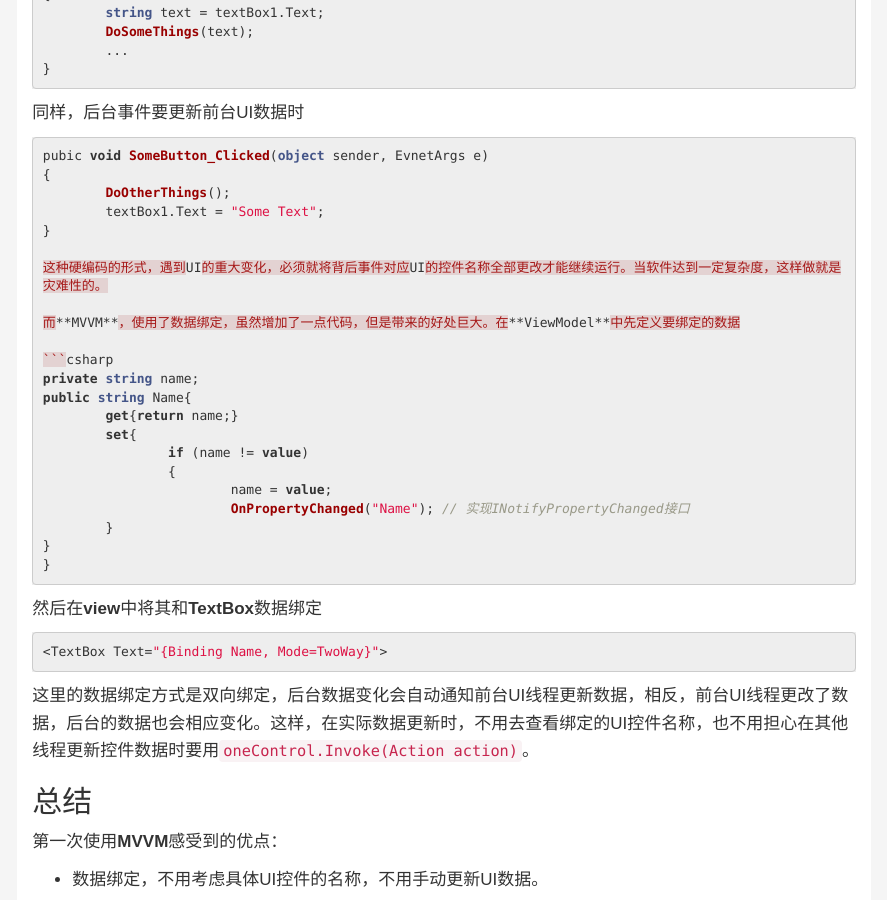
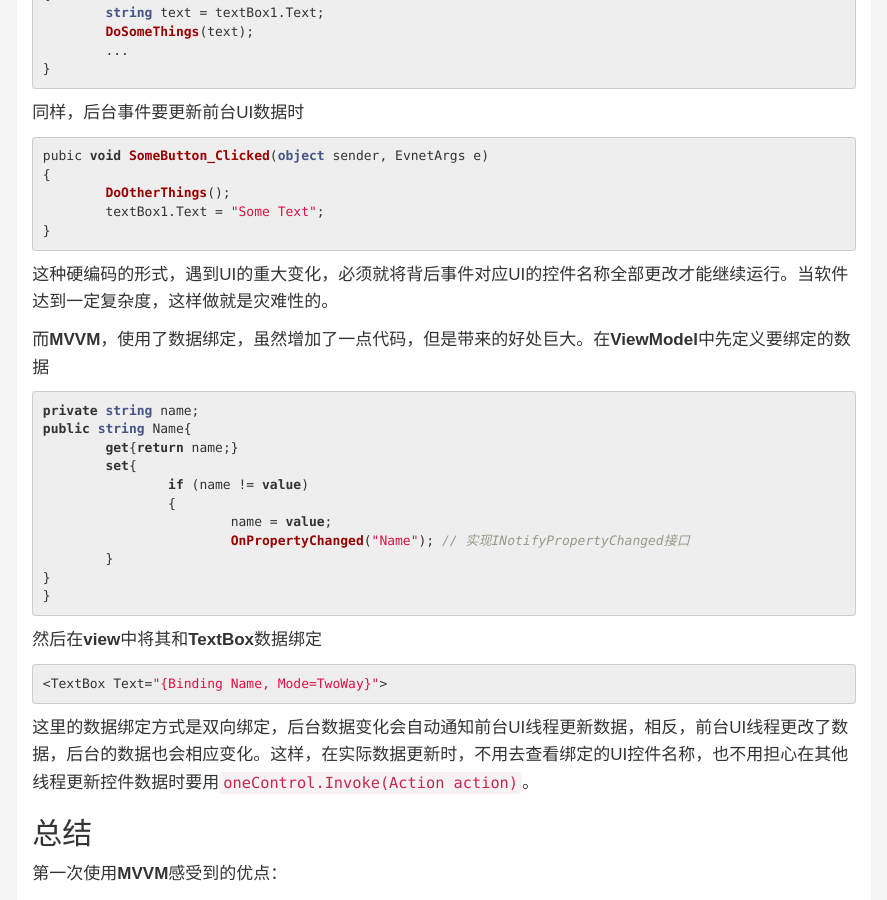
Before and after one commit to GeorgeCaoJ/blog, a Jekyll site: the page built from _posts/CSharp/2016-12-25-MVVM-and-Prism.md, in a window 1280 px wide and 900 px high, scrolled down 4382 px. Shown: the whole window, without its empty margins (196-1083 px from the left). Built offline with Jekyll 4.4.1, drawn with Linux system fonts in a browser that asks for light colours.

Commit message:
DONE: change home show 6 blogs

````diff
--- a/_posts/CSharp/2016-12-25-MVVM-and-Prism.md
+++ b/_posts/CSharp/2016-12-25-MVVM-and-Prism.md
@@ -210,6 +210,7 @@
 	DoOtherThings();
 	textBox1.Text = "Some Text";
 }
+```
 
 这种硬编码的形式，遇到UI的重大变化，必须就将背后事件对应UI的控件名称全部更改才能继续运行。当软件达到一定复杂度，这样做就是灾难性的。
 
--- a/index.html
+++ b/index.html
@@ -4,7 +4,7 @@
 
 <div class="home">
     <div class="post_list">
-        {% for post in site.posts limit: 5 %}
+        {% for post in site.posts limit: 6 %}
             {% include pagelist.html %}
         {% endfor %}
     </div>
````
